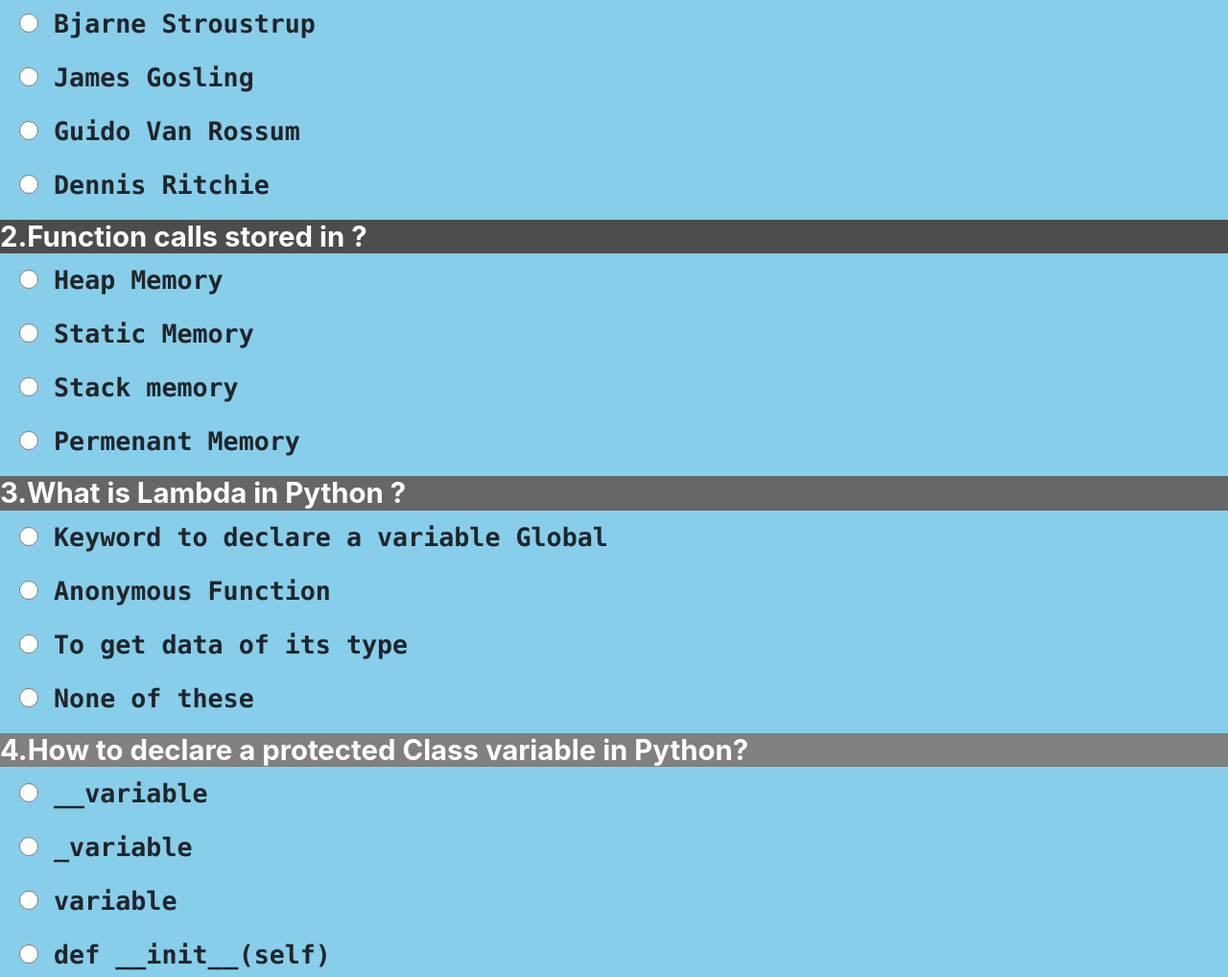
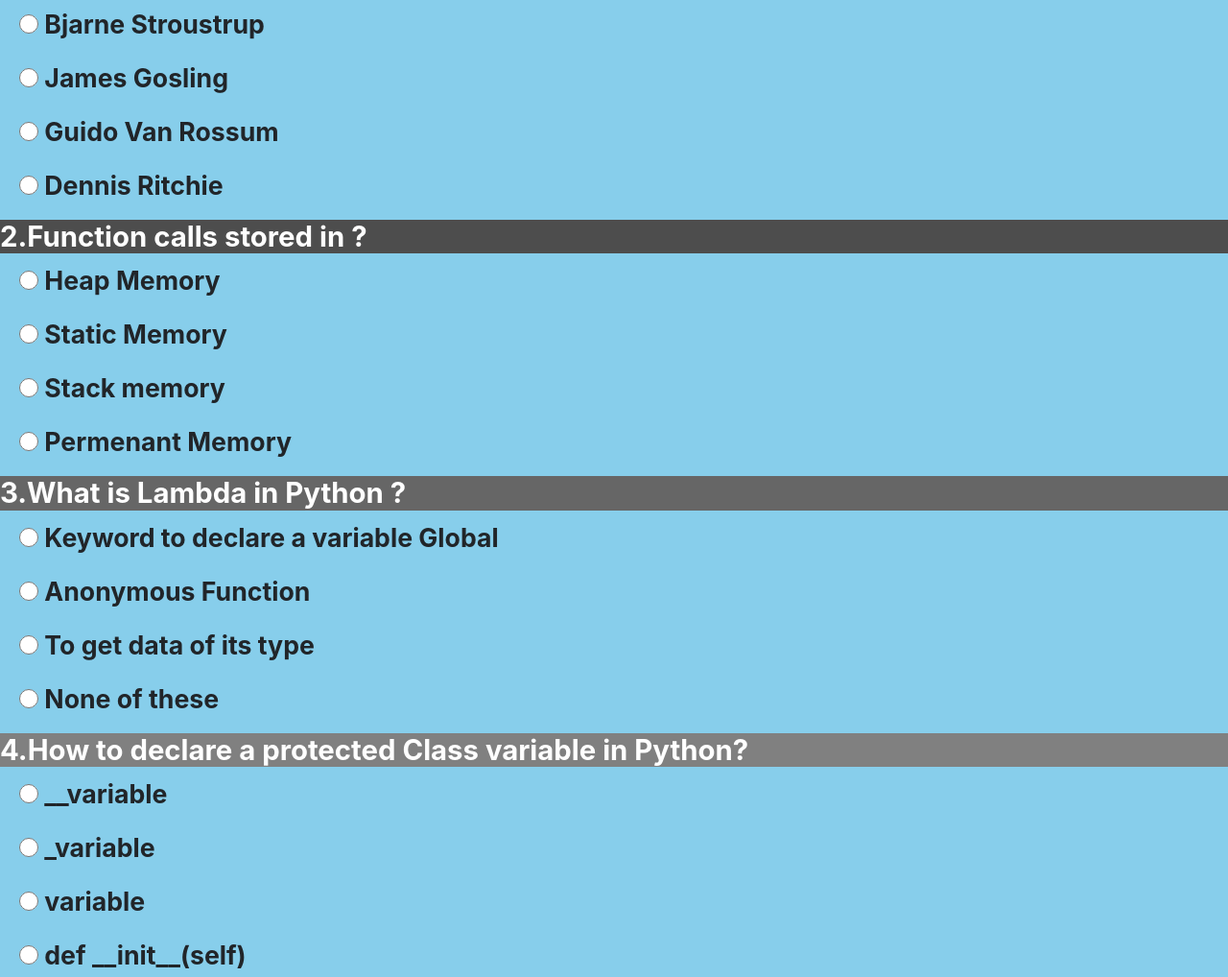
Before and after one commit to Zabiullah-khan/testpythonskills, a plain HTML site: page question_one.html in a window 1280 px wide. Shown: the part 94-1112 px from the top of the page at 96% size. Drawn offline with nearby package versions, Linux system fonts and the light colour scheme.

Commit message:
Update question_one.html

```diff
--- a/question_one.html
+++ b/question_one.html
@@ -8,11 +8,18 @@
 <link href="https://cdn.jsdelivr.net/npm/bootstrap@5.2.2/dist/css/bootstrap.min.css" rel="stylesheet" integrity="sha384-Zenh87qX5JnK2Jl0vWa8Ck2rdkQ2Bzep5IDxbcnCeuOxjzrPF/et3URy9Bv1WTRi" crossorigin="anonymous">
 <link href='bootstrap/css/bootstrap.min.css' type='text/css' rel='stylesheet'>
 <style>
+p {
+font-weight:bold;
+font-size:20pt;
+margin-left:20px;
+}
+
 pre {
 font-weight:bold;
 font-size:20pt;
 margin-left:20px;
 }
+
 
 .qsn {
 font-size:22pt;
@@ -101,33 +108,33 @@ error=>['p' is in UpperCase]
 </div>
 <div>
 <h3 class='qsn'>1.Who is the father of python ?</h3>
-<pre><input type='radio' class='chz' name='x' > Bjarne Stroustrup</pre>
-<pre><input type='radio' class='chz' name='x'> James Gosling</pre>
-<pre><input type='radio' class='chz' name='x' id='q1'> Guido Van Rossum</pre>
-<pre><input type='radio' class='chz' name='x'> Dennis Ritchie</pre>
+<p><input type='radio' class='chz' name='x' > Bjarne Stroustrup</p>
+<p><input type='radio' class='chz' name='x'> James Gosling</p>
+<p><input type='radio' class='chz' name='x' id='q1'> Guido Van Rossum</p>
+<p><input type='radio' class='chz' name='x'> Dennis Ritchie</p>
 </div>
 <div>
 <h3 class='qsn_1'>2.Function calls stored in ?</h3>
-<pre><input type='radio' class='chz' name='z' > Heap Memory</pre>
-<pre><input type='radio' class='chz' name='z'> Static Memory</pre>
-<pre><input type='radio' class='chz' name='z' id='q2'> Stack memory</pre>
-<pre><input type='radio' class='chz' name='z'> Permenant Memory</pre>
+<p><input type='radio' class='chz' name='z' > Heap Memory</p>
+<p><input type='radio' class='chz' name='z'> Static Memory</p>
+<p><input type='radio' class='chz' name='z' id='q2'> Stack memory</p>
+<p><input type='radio' class='chz' name='z'> Permenant Memory</p>
 </div>
 
 <div>
 <h3 class='qsn_2'>3.What is Lambda in Python ?</h3>
-<pre><input type='radio' class='chz' name='y'  > Keyword to declare a variable Global</pre>
-<pre><input type='radio' class='chz' name='y' id='q3'> Anonymous Function</pre>
-<pre><input type='radio' class='chz' name='y'> To get data of its type</pre>
-<pre><input type='radio' class='chz' name='y'> None of these</pre>
+<p><input type='radio' class='chz' name='y'  > Keyword to declare a variable Global</p>
+<p><input type='radio' class='chz' name='y' id='q3'> Anonymous Function</p>
+<p><input type='radio' class='chz' name='y'> To get data of its type</p>
+<p><input type='radio' class='chz' name='y'> None of these</p>
 </div>
 
 <div>
 <h3 class='qsn_3'>4.How to declare a protected Class variable in Python?</h3>
-<pre><input type='radio' class='chz' name='w' id='q4' > __variable</pre>
-<pre><input type='radio' class='chz' name='w'> _variable</pre>
-<pre><input type='radio' class='chz' name='w'> variable</pre>
-<pre><input type='radio' class='chz' name='w'> def __init__(self)</pre>
+<p><input type='radio' class='chz' name='w' id='q4' > __variable</p>
+<p><input type='radio' class='chz' name='w'> _variable</p>
+<p><input type='radio' class='chz' name='w'> variable</p>
+<p><input type='radio' class='chz' name='w'> def __init__(self)</p>
 </div>
 
 <div>
@@ -135,7 +142,7 @@ error=>['p' is in UpperCase]
 <textarea class='txt' id='codez'>Print('hello world')</textarea>
 </div>
 <div>
-<button type="button" class="btn btn-success" onclick='confirm()'>Submit</button>
+<button id='sub' type="button" class="btn btn-success" onclick='confirm()'>Submit</button>
 </div>
 </div>
 
@@ -153,6 +160,7 @@ var qs4=document.getElementById('q4');
 var codx=document.getElementById('codez').value;
 var scr=document.getElementById('ans');
 var answ=document.getElementById('ans_box');
+var bts=document.getElementById('sub');
 if (qs1.checked == true) {
 x+=10;
 }
@@ -171,8 +179,7 @@ x+=20;
 scr.innerHTML='your score is ==' + x;
 window.scroll(0,0);
 answ.style.display='block';
-window.sleep(3000)
-alert('hai')
+bts.disabled=true;
 }
 
 </script>
```
